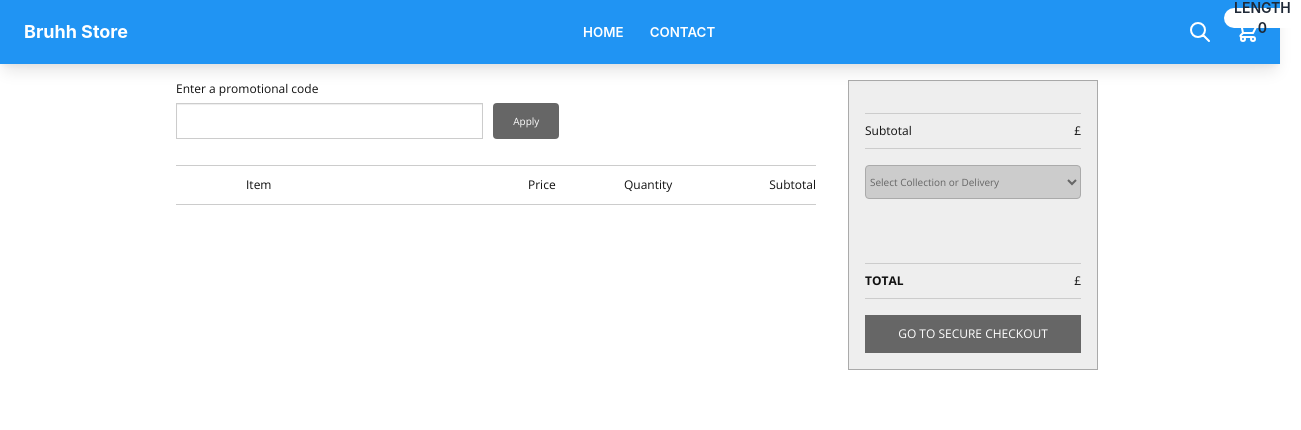
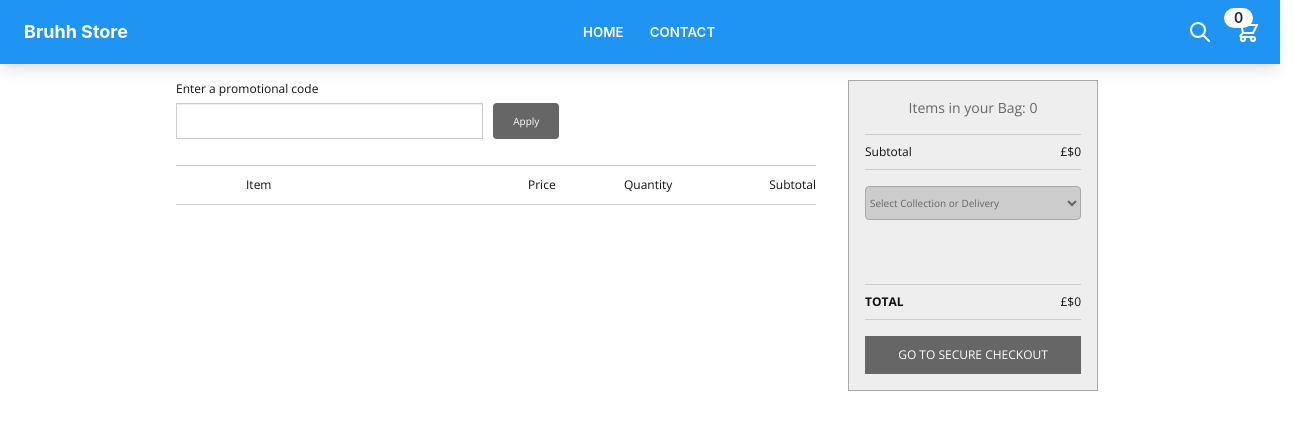
Before and after one commit to burhanharoon/React-Ecommerce-Store-Website, a React (Create React App) app: page /checkout in a window 1280 px wide. Shown: the top 430 px of the page, 1301 px wide, since content can reach past the window. Built offline with nearby package versions, Linux system fonts and the light colour scheme.

Commit message:
Completely refactored my app from hooks to REDUX

```diff
--- a/src/App.js
+++ b/src/App.js
@@ -1,4 +1,4 @@
-import React, { useReducer } from "react";
+import React from "react";
 import { BrowserRouter as Router, Route, Switch } from "react-router-dom";
 import Header from "./Components/Header";
 import Home from "./Components/Home";
--- a/src/Components/Checkout.js
+++ b/src/Components/Checkout.js
@@ -1,11 +1,10 @@
 import React from 'react'
 import "./checkout.css";
 import Subtotal from "./Subtotal";
-import CheckoutProduct  from "./CheckoutProduct";
+import CheckoutProduct from "./CheckoutProduct";
+import { connect } from 'react-redux';
 
-const Checkout = () => {
-
-    // const basketContext = useContext(BasketContext)
+const Checkout = ({ basket }) => {
 
     return (
 
@@ -25,7 +24,7 @@ const Checkout = () => {
                             <li className="subtotal">Subtotal</li>
                         </ul>
                     </div>
-                    {/* {
+                    {
                         basket?.map(product => {
                             return (
                                 <CheckoutProduct
@@ -37,7 +36,7 @@ const Checkout = () => {
                                 />
                             )
                         })
-                    } */}
+                    }
                 </div>
                 <Subtotal />
             </main>
@@ -45,4 +44,10 @@ const Checkout = () => {
     )
 }
 
-export default Checkout
+const mapStateToProps = state => {
+    const { basket } = state
+    return { basket }
+  }
+
+
+export default connect(mapStateToProps)(Checkout)
--- a/src/Components/CheckoutProduct.js
+++ b/src/Components/CheckoutProduct.js
@@ -1,12 +1,15 @@
 import React from 'react'
+import { connect } from 'react-redux'
 
-const CheckoutProduct = ({ id, img, title, price, rating }) => {
+const CheckoutProduct = ({ id, img, title, price, rating, basket, dispatch }) => {
 
-    // let ratings;
-    // const basketContext = useContext(BasketContext)
-    // const deleteFromBasket = (id) => {
-    //     basketContext.basketDispatch({ type: 'DELETE_FROM_BASKET', payload: id })
-    // }
+    let ratings
+    const deleteFromBasket = (id) => {
+        dispatch({
+            type: 'DELETE_FROM_BASKET',
+            payload: id
+        })
+    }
 
     return (
         <div className="basket-product">
@@ -24,10 +27,15 @@ const CheckoutProduct = ({ id, img, title, price, rating }) => {
             </div>
             <div className="subtotal">{price}</div>
             <div className="remove">
-                {/* <button onClick={() => deleteFromBasket(id)}>Remove</button> */}
+                <button onClick={() => deleteFromBasket(id)}>Remove</button>
             </div>
         </div>
     )
 }
 
-export default CheckoutProduct
+const mapStateToProps = state => {
+    const { basket } = state
+    return { basket }
+}
+
+export default connect(mapStateToProps)(CheckoutProduct)
--- a/src/Components/Header.js
+++ b/src/Components/Header.js
@@ -1,7 +1,8 @@
 import React from 'react'
+import { connect } from 'react-redux';
 import { Link } from "react-router-dom";
 
-const Header = () => {
+const Header = ({ basket }) => {
 
   return (
     <div className="sticky top-0 z-10">
@@ -35,7 +36,7 @@ const Header = () => {
           </button>
           <Link to="/checkout">
             <button className="btn btn-square btn-ghost relative">
-              <div className="indicator-item badge absolute top-0 left-0">LENGTH 0</div>
+              <div className="indicator-item badge absolute top-0 left-0">{basket.length}</div>
               <svg
                 xmlns="http://www.w3.org/2000/svg"
                 className="h-6 w-6"
@@ -59,4 +60,9 @@ const Header = () => {
   );
 };
 
-export default Header
+const mapStateToProps = state => {
+  const { basket } = state
+  return { basket }
+}
+
+export default connect(mapStateToProps)(Header)
--- a/src/Components/Products.js
+++ b/src/Components/Products.js
@@ -1,4 +1,5 @@
 import React from 'react'
+import { connect } from 'react-redux';
 import { Link } from 'react-router-dom';
 
 const products = [
@@ -46,21 +47,24 @@ const products = [
   }
 ]
 
-const Products = () => {
+const Products = ({ dispatch }) => {
 
   let rating;
 
-  // //  Add to basket function using useContext and useReducer
-  // const addToBasket = (product) => {
-  //   const newItem = {
-  //     id: product.id,
-  //     img: product.img,
-  //     title: product.title,
-  //     price: product.price,
-  //     rating: product.rating
-  //   }
-  //   basketContext.basketDispatch({ type: 'ADD_TO_BASKET', payload: newItem })
-  // }
+  //  Add to basket function using useContext and useReducer
+  const addToBasket = (product) => {
+    const newItem = {
+      id: product.id,
+      img: product.img,
+      title: product.title,
+      price: product.price,
+      rating: product.rating
+    }
+    dispatch({
+      type: 'ADD_TO_BASKET',
+      payload: newItem
+    })
+  }
 
   return (
 
@@ -88,7 +92,7 @@ const Products = () => {
                     <small>$</small>
                     <strong>{product.price}</strong>
                   </p>
-                  {/* <button onClick={() => addToBasket(product)} className="btn btn-info">Add to cart</button> */}
+                  <button onClick={() => addToBasket(product)} className="btn btn-info">Add to cart</button>
                 </div>
 
               </div>
@@ -99,4 +103,8 @@ const Products = () => {
   )
 }
 
-export default Products
+const mapStateToProps = state => {
+  return { state }
+}
+
+export default connect(mapStateToProps)(Products)
--- a/src/Components/Subtotal.js
+++ b/src/Components/Subtotal.js
@@ -1,30 +1,30 @@
 import React from 'react'
 import CurrencyFormat from 'react-currency-format';
+import { connect } from 'react-redux';
 
- const Subtotal = () => {
+const Subtotal = ({ basket }) => {
 
     let total = 0;
-    // const basketContext = useContext(BasketContext)
-    // const totalValueOfBasket = () => {
-    //     if (basketContext.state.basket.length > 0) {
 
-    //         basketContext.state.basket.map(product => {
-    //             return total += product.price;
-    //         })
-    //         console.log(total);
-    //         return total;
-    //     }
-    //     else {
-    //         return total;
-    //     }
-    // }
+    const totalValueOfBasket = () => {
+        if (basket.length > 0) {
+
+            basket.map(product => {
+                return total += product.price;
+            })
+            return total;
+        }
+        else {
+            return total;
+        }
+    }
 
     return (
         // Used -> npm i react-currency-format
         <CurrencyFormat renderText={(value) => (
             <aside>
                 <div className="summary">
-                    {/* <div className="summary-total-items"><span className="total-items"></span> Items in your Bag: {basketContext.state.basket.length}</div> */}
+                    <div className="summary-total-items"><span className="total-items"></span> Items in your Bag: {basket.length}</div>
                     <div className="summary-subtotal">
                         <div className="subtotal-title">Subtotal</div>
                         <div className="subtotal-value final-value" id="basket-subtotal">{value}</div>
@@ -54,7 +54,7 @@ import CurrencyFormat from 'react-currency-format';
 
         )}
             decimalScale={2}
-            // value={totalValueOfBasket()}
+            value={totalValueOfBasket()}
             displayType={'text'}
             thousandSeparator={true}
             prefix={'$'}
@@ -62,4 +62,9 @@ import CurrencyFormat from 'react-currency-format';
     )
 }
 
-export default Subtotal
+const mapStateToProps = state => {
+    const { basket } = state
+    return { basket }
+}
+
+export default connect(mapStateToProps)(Subtotal)
```
